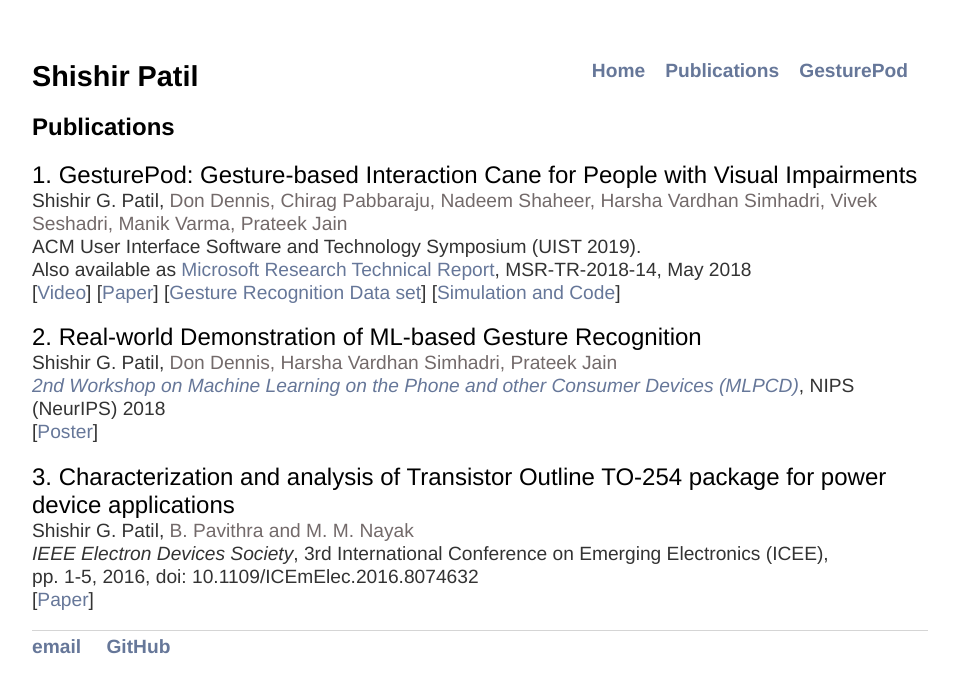
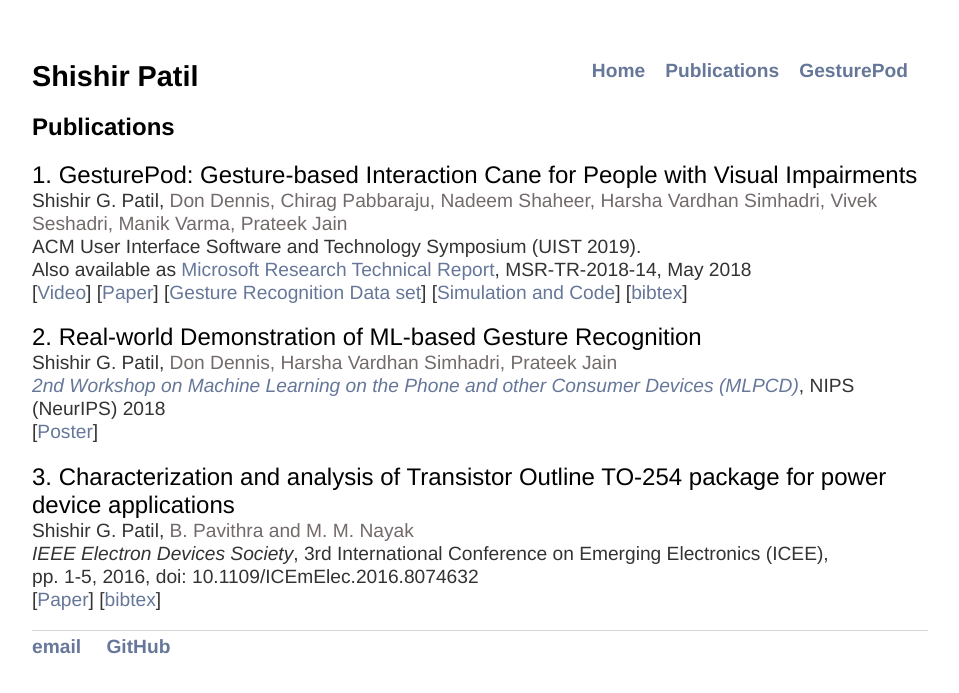
Before and after one commit to ShishirPatil/ShishirPatil.github.io, a Jekyll site: the page built from publications/index.html, in a window 1280 px wide. Shown: the top 693 px of the page, without its empty margins (160-1119 px from the left). Built offline with Jekyll 4.4.1, drawn with Linux system fonts in a browser that asks for light colours.

Commit message:
adding bibtex, fixing broken links

```diff
--- a/publications/index.html
+++ b/publications/index.html
@@ -12,7 +12,8 @@
 			Also available as <a href='https://www.microsoft.com/en-us/research/publication/gesturepod-programmable-gesture-recognition-augmenting-assistive-devices/'>Microsoft Research Technical Report</a>, MSR-TR-2018-14, May 2018<br/>
 			[<a href='https://1drv.ms/u/s!AjDloPaG_l0Et7Ikid1voOVFuI116Q'>Video</a>]
 			[<a href='/gesturepod/GesturePodPaper.pdf'>Paper</a>]
-			[<a href='https://www.microsoft.com/en-us/research/uploads/prod/2018/05/dataTR_v1.tar.gz'>Gesture Recognition Data set</a>] [<a href='https://github.com/Microsoft/EdgeML/tree/master/Applications/GesturePod'>Simulation and Code</a>]</p-pub>
+			[<a href='https://www.microsoft.com/en-us/research/uploads/prod/2018/05/dataTR_v1.tar.gz'>Gesture Recognition Data set</a>] [<a href='https://github.com/Microsoft/EdgeML/tree/master/Applications/GesturePod'>Simulation and Code</a>]
+			[<a href="https://dl.acm.org/downformats.cfm?id=3347881&parent_id=3332165&expformat=bibtex">bibtex</a>]</p-pub>
 
 			<div><p></p></div>
 
@@ -31,11 +32,12 @@
 
 			<div><p></p></div>
 
-			<h4-pub>3. <a-pub href='http://ieeexplore.ieee.org/document/8074632/'>Characterization and analysis of Transistor Outline TO-254 package for power device applications</a-pub></h4-pub><br/>
+			<h4-pub>3. Characterization and analysis of Transistor Outline TO-254 package for power device applications</h4-pub><br/>
 			<p-pub>Shishir G. Patil, <co-author-name>B. Pavithra and M. M. Nayak</co-author-name><br/>
 			<i>IEEE Electron Devices Society</i>, 3rd International Conference on Emerging Electronics (ICEE),<br> pp. 1-5, 2016,
 			doi: 10.1109/ICEmElec.2016.8074632<br>
-			[<a href='https://drive.google.com/file/d/1ACtgU46yelhJb7DlNOA1LBHj2MR6lTlX/view?usp=sharing'>Paper</a>]</p-pub>
+			[<a href='https://drive.google.com/file/d/1ACtgU46yelhJb7DlNOA1LBHj2MR6lTlX/view?usp=sharing'>Paper</a>]
+			[<a href='https://ieeexplore.ieee.org/abstract/document/8074632'>bibtex</a>]</p-pub>
 
 			<div><p></p></div>
 
```
